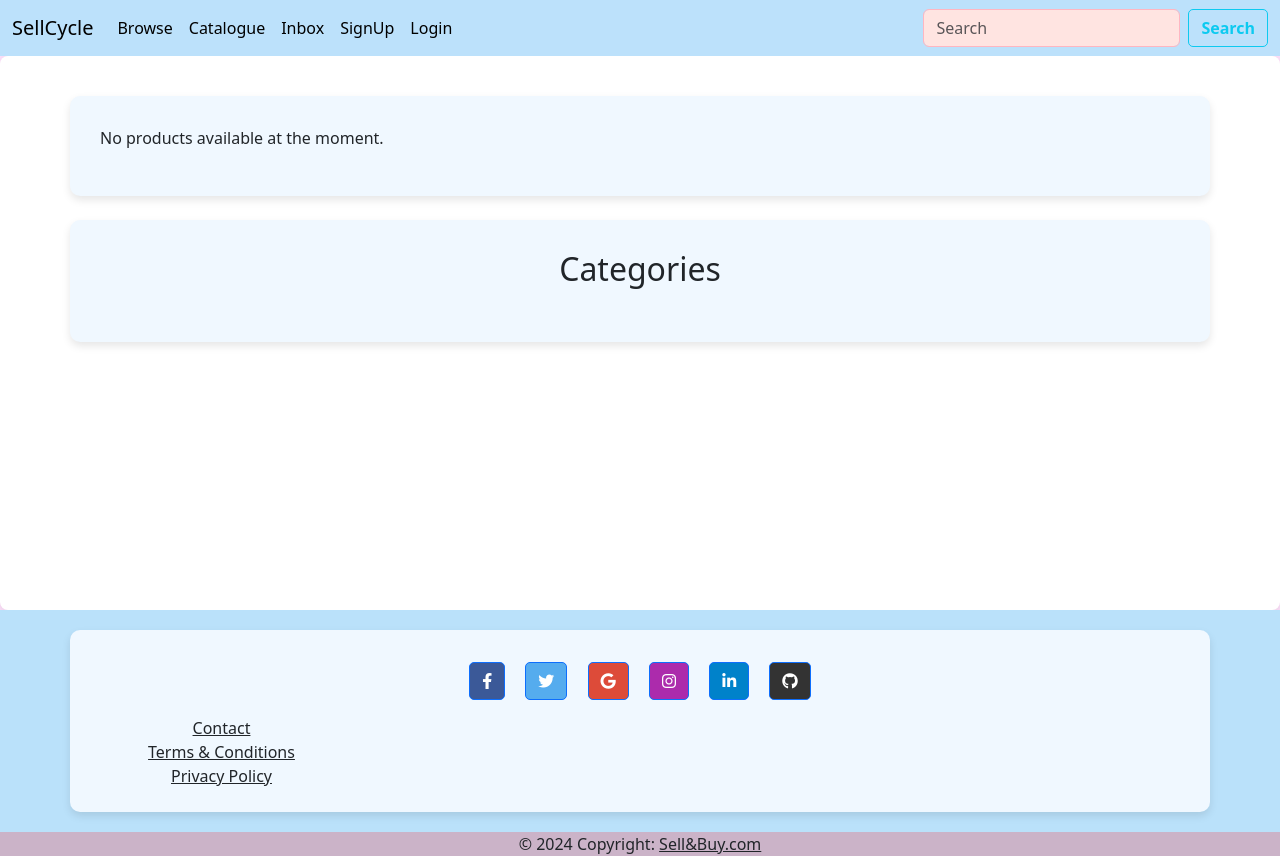
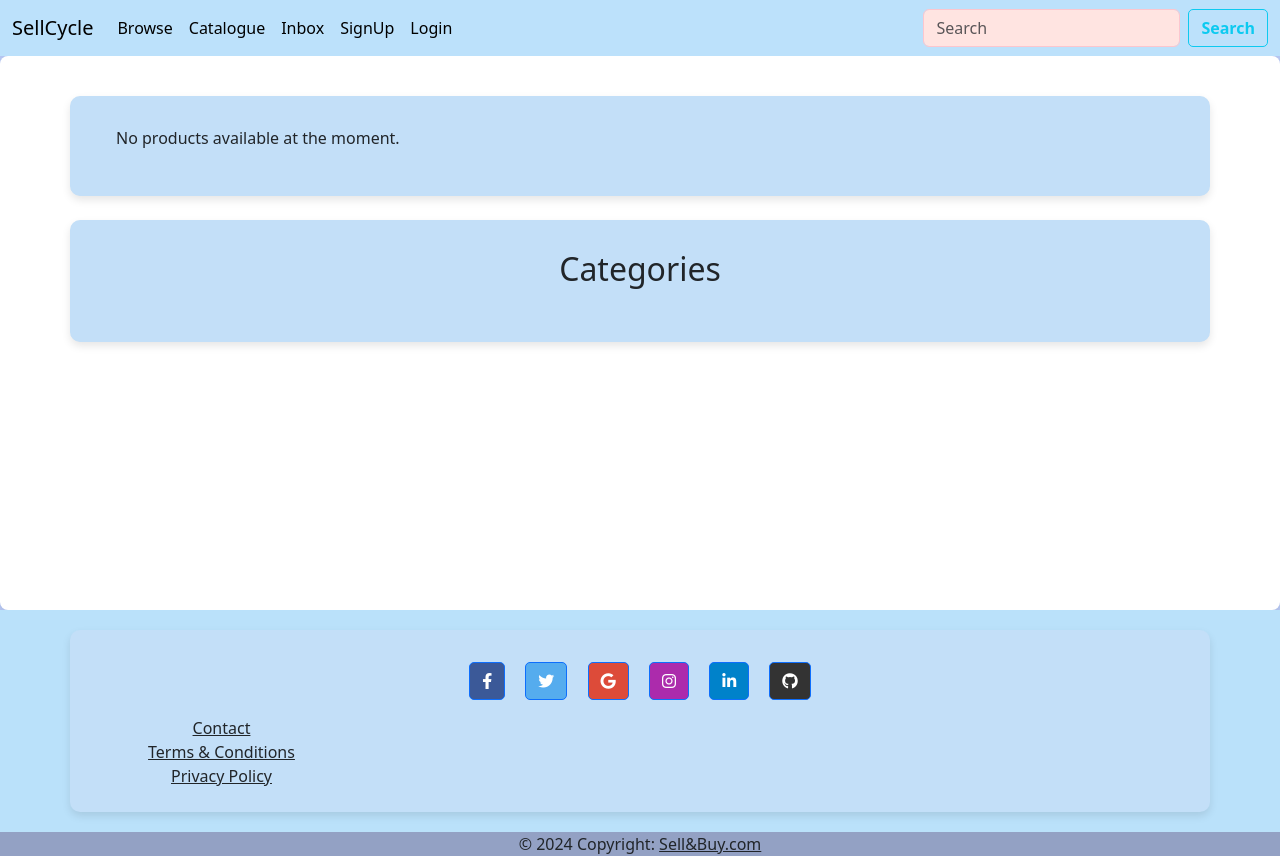
Before and after one commit to Esty-8/sell-cycle, a Django app: page / in a window 1280 px wide. Run offline with Django 4.2, Linux system fonts and the light colour scheme; data that the repository does not hold is empty.

Commit message:
improved the ui design

```diff
--- a/main/settings.py
+++ b/main/settings.py
@@ -40,7 +40,7 @@ SECRET_KEY = os.environ.get("SECRET_KEY")
 # SECURITY WARNING: don't run with debug turned on in production!
 DEBUG = True
 
-ALLOWED_HOSTS = ['8000-esty8-sellcycle-8k00s2pwri0.ws.codeinstitute-ide.net',
+ALLOWED_HOSTS = ['8000-esty8-sellcycle-y04ttjrhh55.ws.codeinstitute-ide.net',
 
                  '.herokuapp.com'
 ]
@@ -131,6 +131,7 @@ DATABASES = {
 
 CSRF_TRUSTED_ORIGINS = [
     'https://8000-esty8-sellcycle-8k00s2pwri0.ws.codeinstitute-ide.net',
+    'https://8000-esty8-sellcycle-y04ttjrhh55.ws.codeinstitute-ide.net',
     'https://8000-esty8-sellcycle-4zqs8fxqllc.ws-eu116.gitpod.io',  # Gitpod URL
     'https://sell-app-cycle-f7894996863d.herokuapp.com',  # Heroku app URL
 ]
@@ -172,7 +173,7 @@ USE_TZ = True
 # Static files (CSS, JavaScript, Images)
 # https://docs.djangoproject.com/en/4.2/howto/static-files/
 
-STATIC_URL = '/static/'
+STATIC_URL = 'static/'
 STATICFILES_DIRS = [os.path.join(BASE_DIR, 'static'), ]
 STATIC_ROOT = os.path.join(BASE_DIR, 'staticfiles')
 MEDIA_URL = '/media/'
--- a/product/templates/product/information.html
+++ b/product/templates/product/information.html
@@ -5,7 +5,7 @@
 
 {% block content %}
 <div class="container my-2">
-    <div class="row">
+    <div class="row justify-content-center">
         <!-- Left Column for Images -->
         <div class="col-md-5 mb-3 pr-md-5">
             <!-- Main Product Image -->
@@ -53,4 +53,5 @@
         </div>
     </div>
 </div>
+
 {% endblock %}
--- a/sell/templates/sell/index.html
+++ b/sell/templates/sell/index.html
@@ -6,7 +6,7 @@
 {% block content %}
 
 <div class="container">
-    <div class="col align-items-start">
+    <div class="col ms-3"> <!-- Added ms-3 to move it to the right -->
         <div class="col">
             {% if products %}
                 {% for product in products %}
@@ -44,6 +44,7 @@
     </div>
 </div>
 
+<!-- container for the categories -->
 <div class="container mt-4">
     <h2 class="text-center mb-4">Categories</h2>
     <div class="row">
--- a/static/css/style.css
+++ b/static/css/style.css
@@ -5,7 +5,7 @@ html, body {
 
 
 body {
-    background-color: #fde0fa;
+    background-color: #b8c9f5;
 }
 
 .wrapper {
@@ -60,14 +60,14 @@ body {
 
 /* Customizing form background and inputs */
 .container {
-    background-color: #f0f8ff; /* Baby blue background for the container */
+    background-color: #c3dff8; /* Baby blue background for the container */
     padding: 30px;
     border-radius: 10px;
     box-shadow: 0 4px 8px rgba(0, 0, 0, 0.1);
   }
 
   .form-control {
-    border: 1px solid #ffb6c1; /* Pastel pink borders for inputs */
+    border: 1px solid #fcc6ce; /* Pastel pink borders for inputs */
     background-color: #ffe4e1; /* Light pastel pink background for inputs */
     color: #333; /* Dark text for readability */
   }
```
Also changed, not shown: conversation/templates/conversation/inbox.html (+8 -5 lines).
